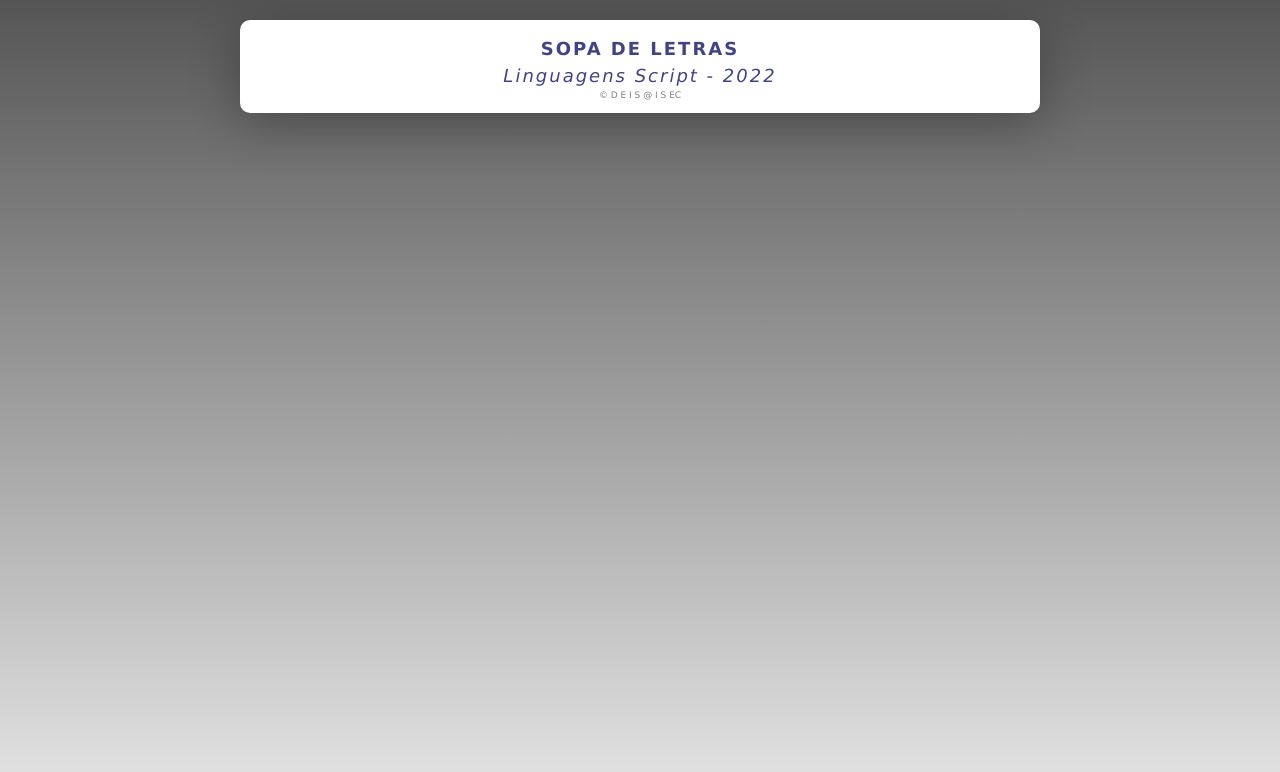
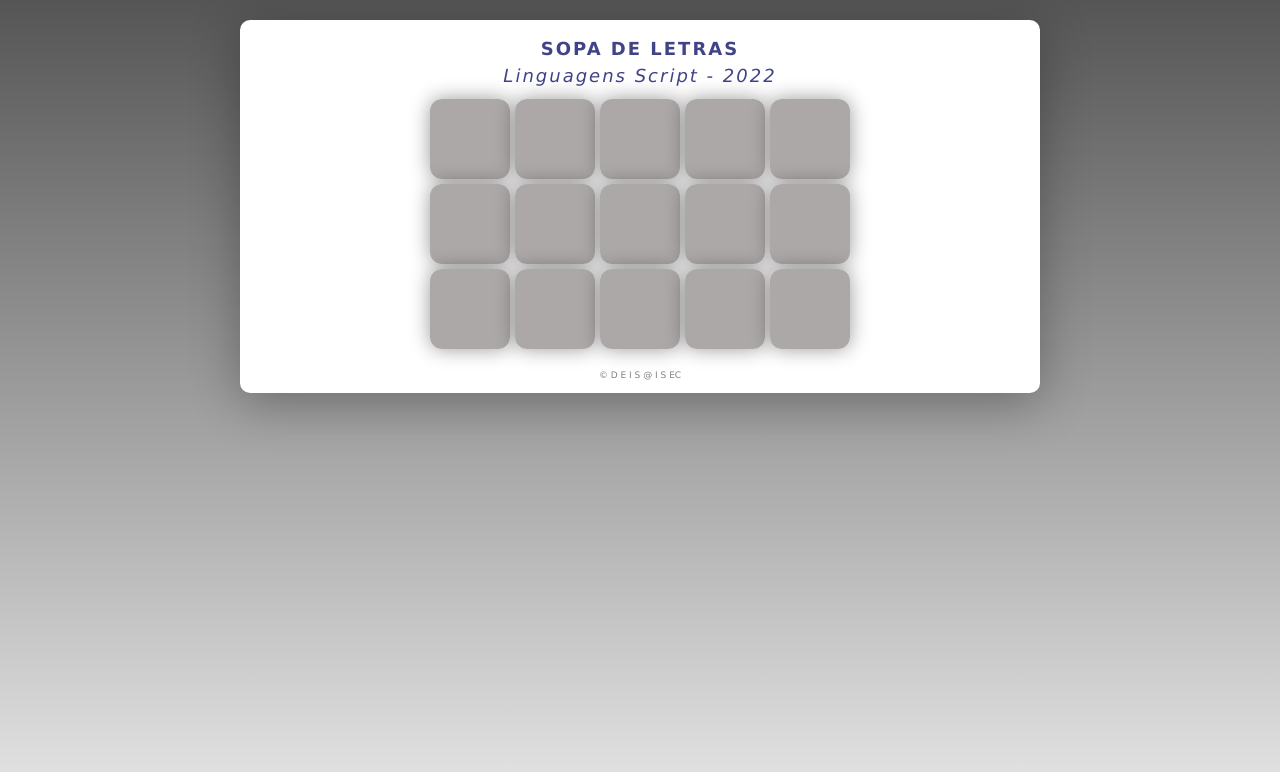
Before and after one commit to Paulitchos/CrossWord-LS, a React (Create React App) app in the folder alphabet-soup-react/: page / in a window 1280 px wide. Shown: the top 772 px of the page. Built offline with nearby package versions, Linux system fonts and the light colour scheme.

Commit message:
preparar o tabuleiro

```diff
--- a/alphabet-soup-react/src/App.js
+++ b/alphabet-soup-react/src/App.js
@@ -3,14 +3,17 @@ import React from "react";
 //import { useState } from "react";
 
 import {
-  Header
+  Header,
+  Footer,
+  Gamepanel
 } from "./components";
-import Footer from "./components/footer/footer";
+
 
 function App() {
   return (
-    <div id ="container" className="SoupaLetras">
+    <div id="container" className="SoupaLetras">
       <Header />
+      <Gamepanel />
       <Footer />
     </div>
   );
--- /dev/null
+++ b/alphabet-soup-react/src/components/gamepanel/gamepanel.css
@@ -0,0 +1,34 @@
+/**********************************************
+*** © Linguagens Script > DEIS > ISEC > IPC
+*** Jogo de Memória em React
+*** Estilos para game-panel.componente.jsx
+**********************************************/
+
+#game-panel {
+  width: 100%;
+  margin: 0 auto;
+}
+
+#game {
+  width: 80%;
+  min-width: 200px;
+  margin: 0 auto;
+  padding-top: 10px;
+  padding-bottom: 20px;
+  grid-template-columns: auto auto auto auto auto;
+  gap: 5px;
+  display: grid;
+  justify-content: center;
+  perspective: 1000px;
+  user-select: none;
+}
+
+#game.avancado {
+  width: 80%;
+  grid-template-columns: auto auto auto auto auto auto auto;
+}
+
+#game.intermedio {
+  width: 80%;
+  grid-template-columns: auto auto auto auto;
+}
--- /dev/null
+++ b/alphabet-soup-react/src/components/gamepanel/gamepanel.jsx
@@ -0,0 +1,30 @@
+import React from "react";
+import "./gamepanel.css";
+import { Letras } from "../index";
+
+
+function GamePanel() {
+  return (
+    <section className="game-panel">
+      <h3 className="sr-only">Letras do Jogo</h3>
+      <div id="game">
+        <Letras name="A"></Letras>
+        <Letras name="A"></Letras>
+        <Letras name="A"></Letras>
+        <Letras name="a"></Letras>
+        <Letras name="A"></Letras>
+        <Letras name="A"></Letras>
+        <Letras name="A"></Letras>
+        <Letras name="A"></Letras>
+        <Letras name="A"></Letras>
+        <Letras name="A"></Letras>
+        <Letras name="A"></Letras>
+        <Letras name="A"></Letras>
+        <Letras name="A"></Letras>
+        <Letras name="A"></Letras>
+        <Letras name="A"></Letras>
+      </div>
+    </section>
+  );
+}
+export default GamePanel;
--- a/alphabet-soup-react/src/components/index.js
+++ b/alphabet-soup-react/src/components/index.js
@@ -1 +1,4 @@
 export { default as Header } from "./header/header.jsx";
+export { default as Footer} from "./footer/footer.jsx";
+export { default as Gamepanel } from "./gamepanel/gamepanel.jsx";
+export { default as Letras} from "./letras/letras.jsx";
--- /dev/null
+++ b/alphabet-soup-react/src/components/letras/letras.css
@@ -0,0 +1,65 @@
+/**********************************************
+*** © Linguagens Script > DEIS > ISEC > IPC
+*** Jogo de Memória em React
+*** Estilos para card.component.jsx
+**********************************************/
+
+.letra {
+  cursor: pointer;
+  box-shadow: 0px 0px 20px rgba(0, 0, 0, 0.4);
+  position: relative;
+  width: 80px;
+  height: 80px;
+  border-radius: 15%;
+
+  transform-style: preserve-3d;
+  transform: scale(1);
+  transition: transform 0.4s;
+}
+
+.letra:active {
+  transform: scale(0.97);
+  transition: transform 0.2s;
+}
+
+.letra-back,
+.letra-front {
+  width: 100%;
+  height: 100%;
+  padding: 7px;
+  position: absolute;
+  display: flex;
+  top: 0;
+  bottom: 0;
+  right: 0;
+  left: 0;
+  border-radius: 15%;
+  backface-visibility: hidden;
+  background-color: rgb(173, 168, 168);
+}
+
+.letra.flipped {
+  transform: rotateY(180deg);
+}
+
+.letra-front {
+  transform: rotateY(180deg);
+}
+
+.grayscale {
+  filter: grayscale(1) opacity(0.5);
+}
+
+.letra:hover {
+  border: 2px solid gray;
+  box-shadow: var(--boxshadow0);
+}
+
+.letra.inative {
+  box-shadow: var(--boxshadow0);
+  pointer-events: none;
+}
+
+.no-events {
+  pointer-events: none;
+}
--- /dev/null
+++ b/alphabet-soup-react/src/components/letras/letras.jsx
@@ -0,0 +1,20 @@
+import React from "react";
+import "./letras.css";
+import { PLACEHOLDER_CARD_PATH } from "../../constants/index";
+
+
+function Letras(letra) {
+  return (
+     // <div className="card flipped" data-logo={letra.name}></div>
+    <div className="letra" data-logo={letra.name}>
+      <div className = "letra-back" alt= "letra" />
+      <img
+        src={`${PLACEHOLDER_CARD_PATH}${letra.name}.png`}
+        className="letra-front"
+        alt="letra"
+      />
+    </div>
+  );
+}
+
+export default Letras;
--- /dev/null
+++ b/alphabet-soup-react/src/constants/index.js
@@ -0,0 +1,31 @@
+export const CARDS_LOGOS = [
+     "A",
+     "B",
+     "C",
+     "D",
+     "E",
+     "F",
+     "G",
+     "H",
+     "I",
+     "J",
+     "K",
+     "L",
+     "M",
+     "N",
+     "O",
+     "P",
+     "Q",
+     "R",
+     "S",
+     "T",
+     "U",
+     "V",
+     "W",
+     "X",
+     "Y",
+     "Z",
+];
+
+export const TIMEOUTGAME = 20; // seconds
+export const PLACEHOLDER_CARD_PATH = "/assets/images/";
```
Also changed, not shown: alphabet-soup-react/public/assets/images/a.png (added).
